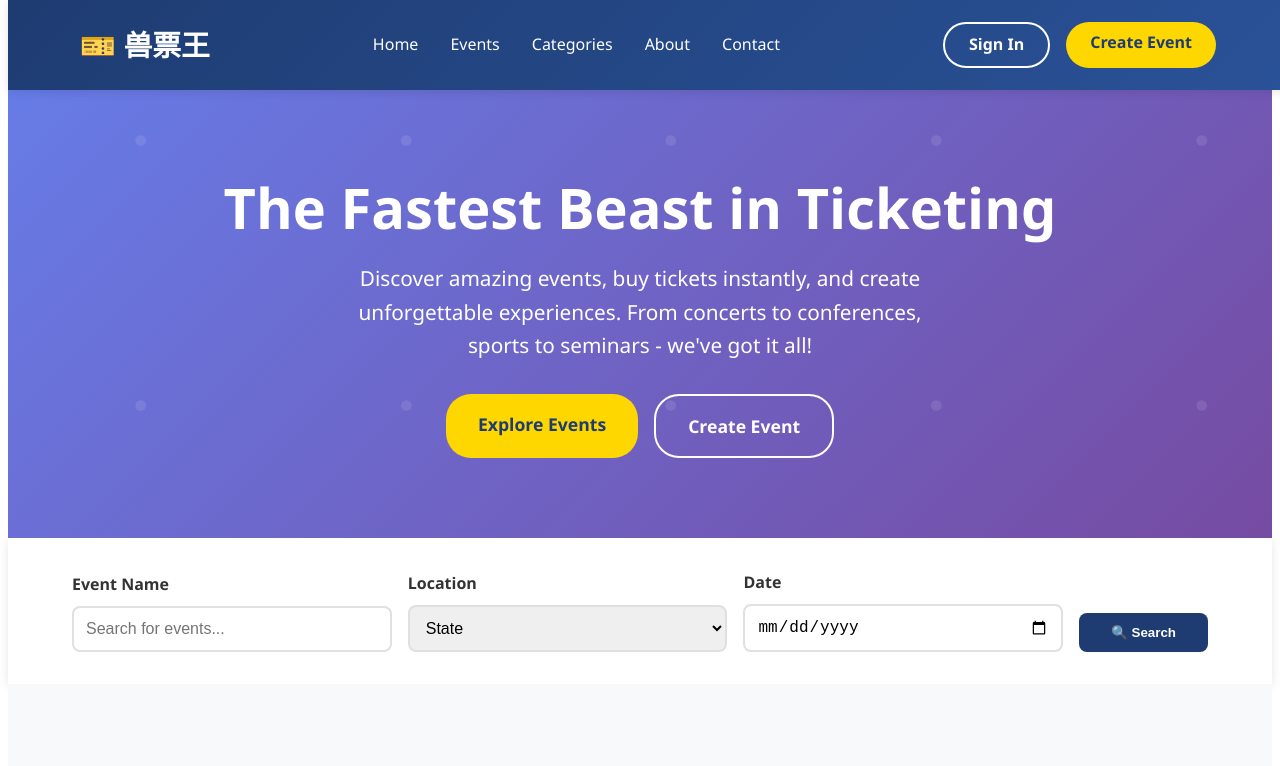
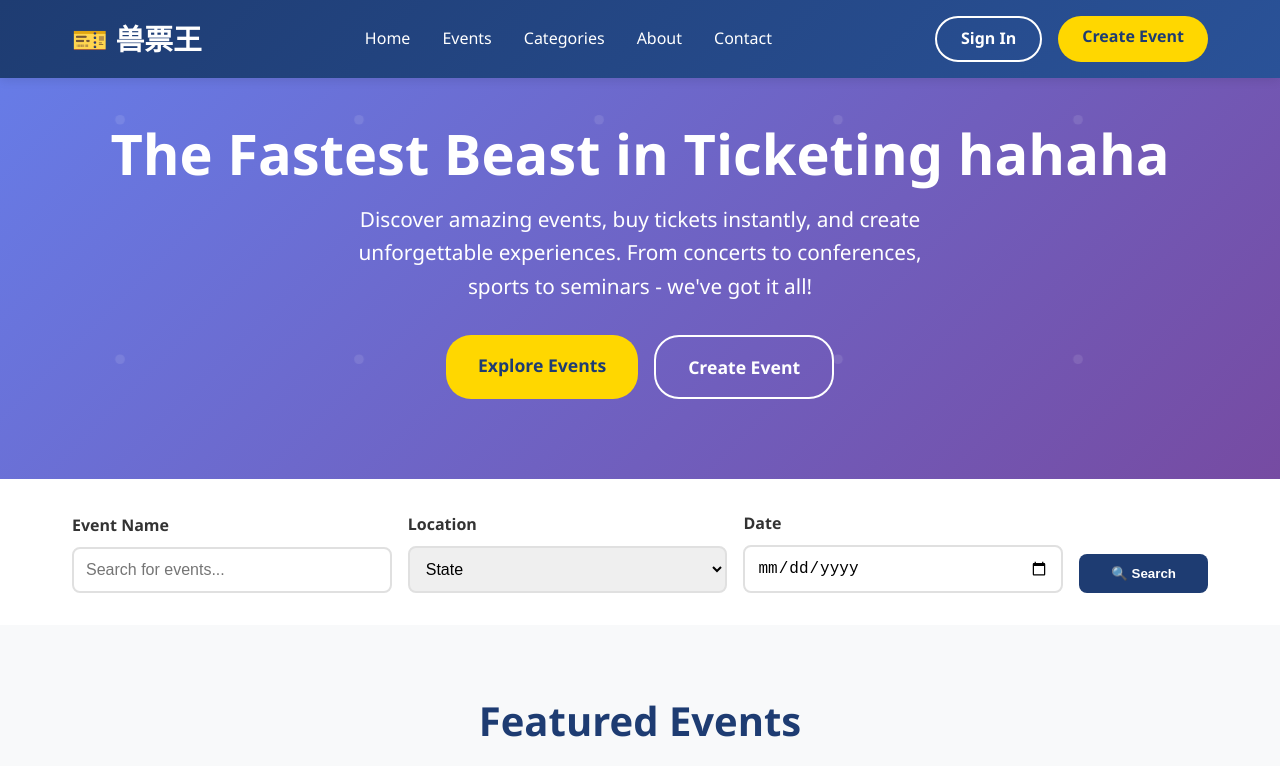
Before and after one commit to mattchia33/beastbuy, a plain HTML site: page index.html in a window 1280 px wide. Shown: the top 766 px of the page. Drawn offline with Linux system fonts and the light colour scheme.

Commit message:
Update index.html

```diff
--- a/index.html
+++ b/index.html
@@ -6,7 +6,7 @@
     <title>TicketHub - Malaysia's Premier Online Ticketing Solution</title>
     <style>
         * {
-            margin: 3;
+            margin: 0;
             padding: 0;
             box-sizing: border-box;
         }
@@ -633,7 +633,7 @@
     <!-- Hero Section -->
     <section id="home" class="hero">
         <div class="hero-content">
-            <h1 class="fade-in">The Fastest Beast in Ticketing</h1>
+            <h1 class="fade-in">The Fastest Beast in Ticketing hahaha</h1>
             <p class="fade-in">Discover amazing events, buy tickets instantly, and create unforgettable experiences. From concerts to conferences, sports to seminars - we've got it all!</p>
             <div class="hero-buttons">
                 <a href="#events" class="btn btn-primary btn-large">Explore Events</a>
```
